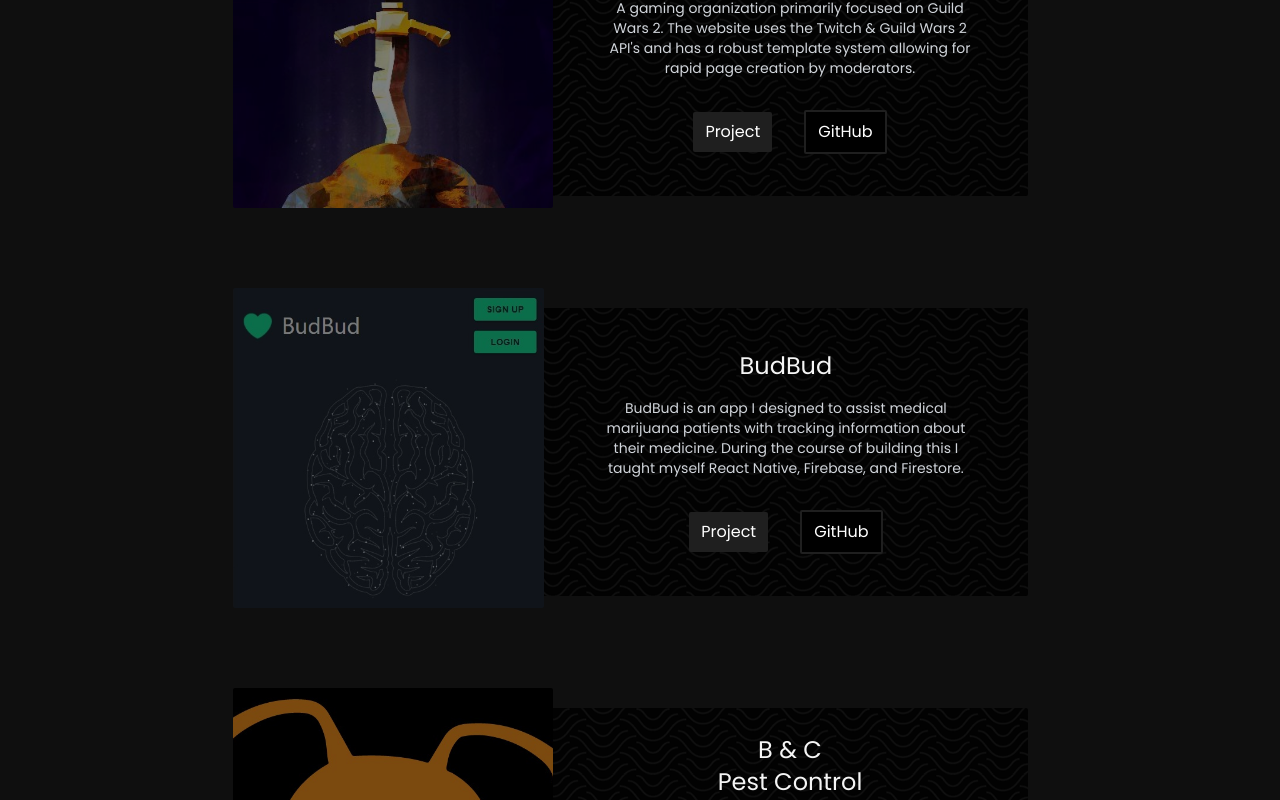
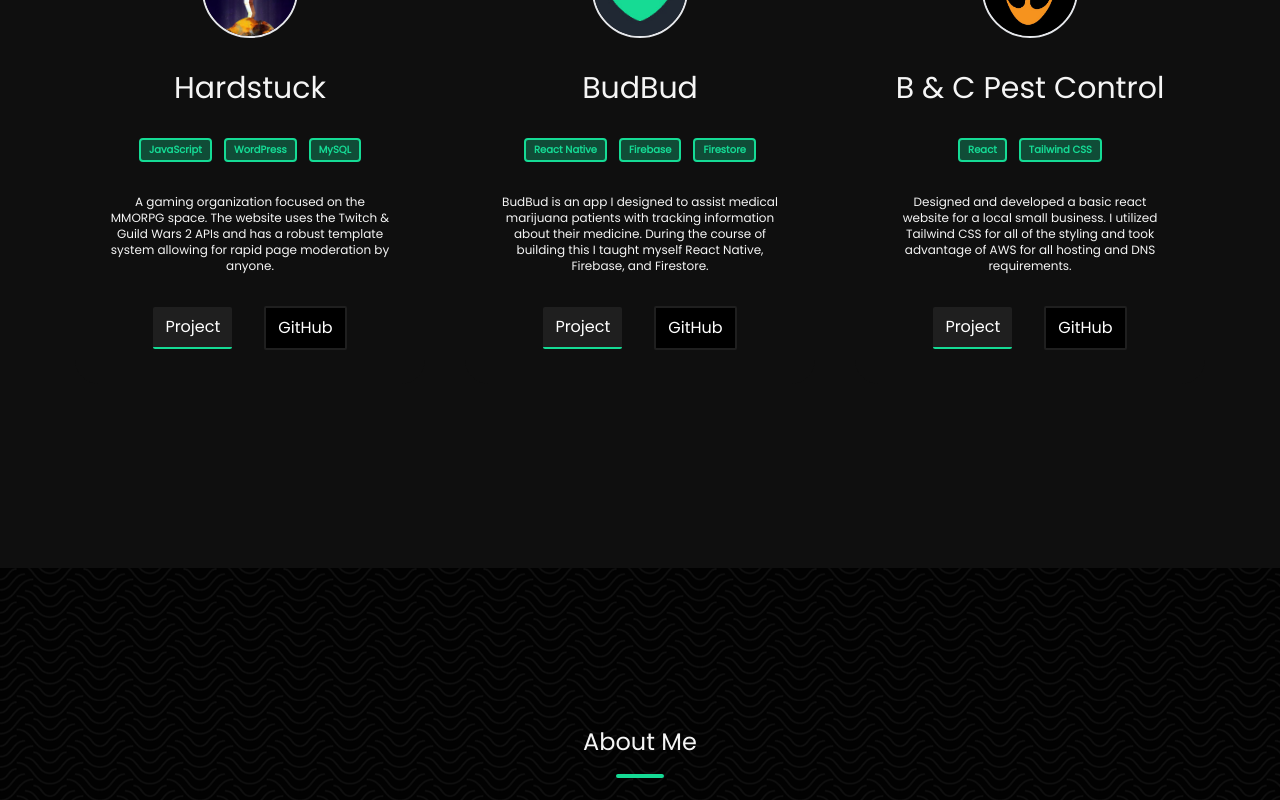
Before and after one commit to JusticeMatthew/nextportfolio, a Next.js app: page / in a window 1280 px wide. Shown: the part 1160-1960 px from the top of the page. Built offline with nearby package versions, Linux system fonts and the light colour scheme.

Commit message:
Overhauled project cards. streamlined the design, switched to a 3 column setup, and added tech stack tags

```diff
--- a/components/Work.jsx
+++ b/components/Work.jsx
@@ -8,14 +8,14 @@
   return (
     <div
       id="projects"
-      className="w-full min-h-[100vh] flex justify-start items-center flex-col mt-4 mb-32 overflow-x-hidden overflow-y-visible"
+      className="w-full min-h-[100vh] flex justify-center items-center flex-col mb-32"
     >
       <h1 className="text-2xl mb-4 mt-20">Projects</h1>
-      <div className="w-12 h-[4px] bg-green rounded md:mb-20 mb-4 border-2 border-green" />
+      <div className="w-12 h-[4px] bg-green rounded mb-20 border-2 border-green" />
       <motion.div
         whileInView={{ opacity: [0, 1] }}
         transition={{ duration: 1 }}
-        className="flex justify-center items-center flex-col gap-2 md:gap-8"
+        className="flex justify-center items-center flex-wrap gap-10"
       >
         {projects.map((project, index) => (
           <WorkCard
@@ -25,8 +25,8 @@
             github={project.github}
             projectLink={project.projectLink}
             name={project.name}
-            name2={project.name2}
             alt={project.alt}
+            stack={project.stack}
           />
         ))}
       </motion.div>
--- a/components/WorkCard.jsx
+++ b/components/WorkCard.jsx
@@ -7,35 +7,37 @@
   github,
   projectLink,
   name,
-  name2,
   alt,
+  stack,
 }) => {
   return (
-    <div className="h-72 md:w-[775px] w-[350px] flex justify-start items-center bg-white/10 rounded-sm bg-papyrus my-10">
+    <div className="w-[350px] h-[475px] bg-[#0f0f0f] border-2 border-black/0 hover:border-green rounded-3xl flex flex-col items-center justify-evenly">
       <img
         src={img}
         alt={alt}
-        className="object-top md:h-80 md:w-80 h-24 w-24 rounded-sm object-cover brightness-50 hover:brightness-100 transition duration-150 ml-[-20px] mt-[-20px] self-start absolute md:static"
+        className="w-24 h-24 rounded-full border-2 border-whitesmoke"
       />
-      <div className="flex md:justify-center justify-evenly items-center flex-col sm:h-72 md:h-72 h-72">
-        <div className="text-center">
-          <h1 className="text-2xl">{name}</h1>
-          <h1 className="text-2xl">{name2}</h1>
+      <h1 className="text-3xl">{name}</h1>
+      <div className="flex justify-center items-center w-full">
+        {stack.map((tech, index) => (
+          <div
+            key={index}
+            className="flex justify-center items-center bg-green/30 w-auto h-6 mx-[6px] rounded border-2 border-green cursor-default"
+          >
+            <p className="text-[10px] px-2 text-green font-bold">{tech}</p>
           </div>
-        <div className="md:h-32 h-24">
-          <p className="md:p-4 p-2 md:text-sm text-xs md:mx-10 mx-4 text-gray-300 text-center">
-            {description}
-          </p>
+        ))}
       </div>
-        <div>
-          <a href={projectLink} target="_blank">
+      <p className="text-xs mx-8 text-center">{description}</p>
+      <div className="flex justify-center items-center">
+        <a href={projectLink} target="_blank" className="w-full">
           <motion.button
             whileHover={{
               y: -3,
               transition: { duration: 0.1 },
             }}
             type="button"
-              className="border-black bg-[#1f1f1f] inline-block text-md rounded-sm text-white px-3 p-2 cursor-pointer mx-4 hover:border-solid hover:border-b-2 hover:border-green"
+            className="bg-[#1f1f1f] inline-block text-md rounded-sm text-white px-3 p-2 cursor-pointer mx-4 border-b-2 border-green"
           >
             Project
           </motion.button>
@@ -47,14 +49,13 @@
               transition: { duration: 0.1 },
             }}
             type="button"
-              className="border-[#1f1f1f] bg-black border-2 inline-block text-md rounded-sm text-white px-3 p-2 cursor-pointer mx-4 hover:border-solid hover:border-b-2 hover:border-b-green"
+            className="border-[#1f1f1f] bg-black border-2 inline-block text-md rounded-sm text-white px-3 p-2 cursor-pointer mx-4"
           >
             GitHub
           </motion.button>
         </a>
       </div>
     </div>
-    </div>
   );
 };
 
--- a/data/projects.js
+++ b/data/projects.js
@@ -3,29 +3,29 @@
     img: '/hardstuck.jpg',
     alt: 'budbud logo',
     name: 'Hardstuck',
-    name2: '',
-    description: `A gaming organization primarily focused on Guild Wars 2. The website uses the Twitch & Guild Wars 2 API's and has a robust template system allowing for rapid page creation by moderators.`,
+    description: `A gaming organization focused on the MMORPG space. The website uses the Twitch & Guild Wars 2 APIs and has a robust template system allowing for rapid page moderation by anyone.`,
     github: 'https://github.com/HardstuckGuild',
     projectLink: 'https://hardstuck.gg/',
+    stack: ['JavaScript', 'WordPress', 'MySQL'],
   },
   {
     img: '/budbud.jpg',
     alt: 'budbud app',
     name: 'BudBud',
-    name2: '',
     description: `BudBud is an app I designed to assist medical marijuana patients with tracking information about their medicine. During the course of building
     this I taught myself React Native, Firebase, and Firestore.`,
     github: 'https://github.com/JusticeMatthew/budbudv7',
     projectLink: 'https://expo.dev/@justicematthew/BudBud',
+    stack: ['React Native', 'Firebase', 'Firestore'],
   },
   {
     img: '/bandc.jpg',
     alt: 'b and c pest control logo',
-    name: 'B & C',
-    name2: 'Pest Control',
+    name: 'B & C Pest Control',
     description: `Designed and developed a basic react website for a local small business. I utilized Tailwind CSS for all of the styling and took advantage of AWS for all hosting and DNS requirements.`,
     github: 'https://github.com/JusticeMatthew/BCpestcontrol',
     projectLink: 'https://www.bandcpestcontrol.com/',
+    stack: ['React', 'Tailwind CSS'],
   },
 ];
 
```
Also changed, not shown: public/bandc.jpg, public/budbud.jpg. Lines whose indentation alone changed are shown as unchanged.
